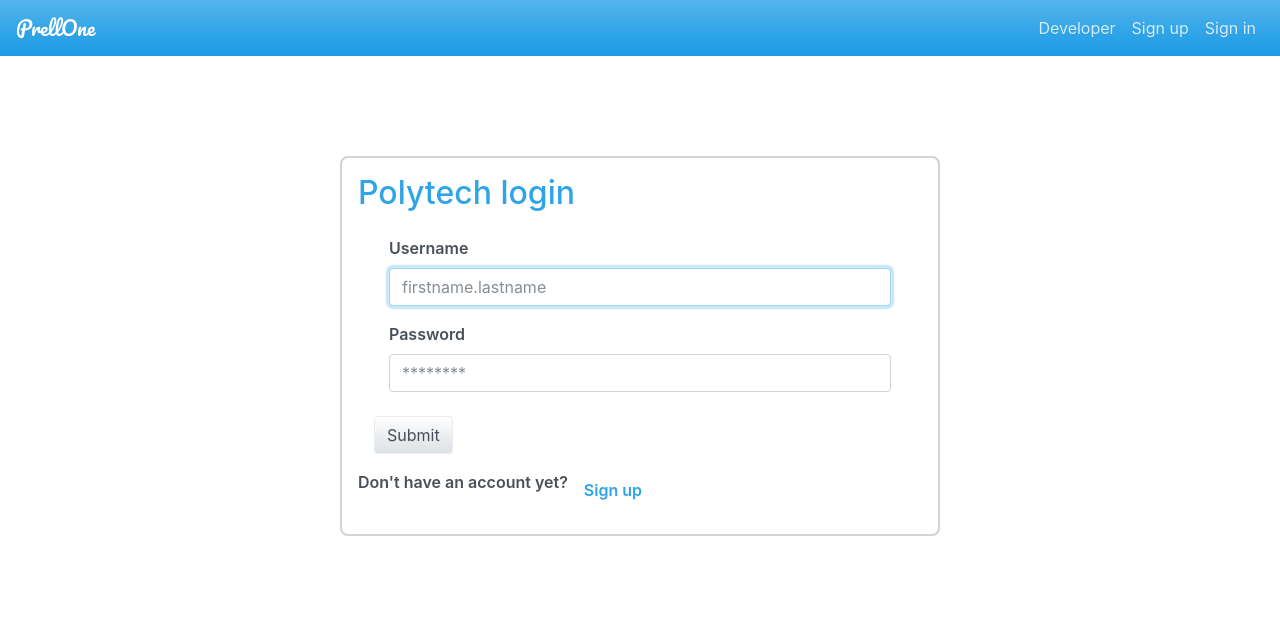
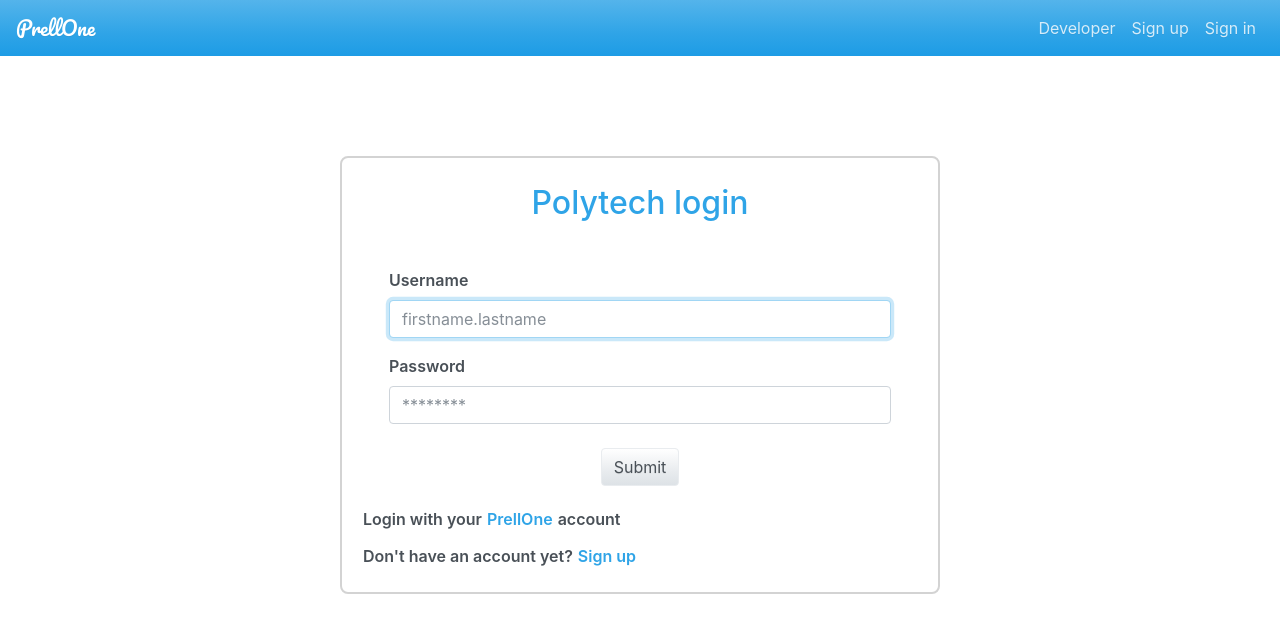
Before and after one commit to hardcoded/PrellOne-client, a React app: page /login/polytech in a window 1280 px wide. Built offline with nearby package versions, Linux system fonts and the light colour scheme; no server answers.

Commit message:
[update] Login form CSS update

```diff
--- a/src/components/Login.js
+++ b/src/components/Login.js
@@ -1,6 +1,6 @@
 import React from 'react'
 import { withRouter, Link } from 'react-router-dom'
-import { Alert, Container, Input, Button, Col, Form, FormGroup, Label } from 'reactstrap'
+import { Alert, Container, Input, Button, Col, Form, FormGroup, Label, Row } from 'reactstrap'
 
 class Login extends React.Component {
     constructor(props) {
@@ -35,15 +35,11 @@ class Login extends React.Component {
         catch (error) { }
     }
 
-    async ldapLogin() {
-        this.props.history.push('/login/polytech')
-    }
-
     render() {
         const { credential, password } = this.state
         return (
             <Container className="SignInUpForms">
-                <h2>PrellOne login</h2>
+                <h2 className="loginTitle">PrellOne login</h2>
                 <Form className="form">
                     {this.props.error &&
                         <Alert color="danger">
@@ -87,8 +83,12 @@ class Login extends React.Component {
                     </Col>
                     <Button onClick={this.submitForm} className="mt-2" >Submit</Button>
                 </Form>
-                <Button onClick={this.ldapLogin} className="mt-2" >Connect with Polytech account</Button>
-                <Label>Don't have an account yet? <Link className="nav-link" to="/register">Sign up</Link></Label>
+                <Row style={{ marginLeft: '5px', marginTop: '5px' }}>
+                    <Label>Login with your <Link style={{ padding: '0px', marginLeft: '5px', marginRight: '5px' }} to="/login/polytech"> Polytech </Link> account</Label>
+                </Row>
+                <Row style={{ marginLeft: '5px', marginTop: '5px' }}>
+                    <Label>Don't have an account yet? <Link style={{ padding: '0px', marginLeft: '5px', marginRight: '5px' }} to="/register"> Sign up </Link></Label>
+                </Row>
             </Container>
         );
     }
--- a/src/components/LoginLdap.js
+++ b/src/components/LoginLdap.js
@@ -1,6 +1,6 @@
 import React from 'react'
 import { withRouter, Link } from 'react-router-dom'
-import { Alert, Container, Input, Button, Col, Form, FormGroup, Label } from 'reactstrap'
+import { Alert, Container, Input, Button, Col, Form, FormGroup, Label, Row } from 'reactstrap'
 
 class LoginLdap extends React.Component {
     constructor(props) {
@@ -23,7 +23,7 @@ class LoginLdap extends React.Component {
     }
 
     keyDown(event) {
-       if (event.key === "Enter" && event.keyCode === 13) this.submitForm()
+        if (event.key === "Enter" && event.keyCode === 13) this.submitForm()
     }
 
     async submitForm() {
@@ -38,7 +38,7 @@ class LoginLdap extends React.Component {
         const { credential, password } = this.state
         return (
             <Container className="SignInUpForms">
-                <h2>Polytech login</h2>
+                <h2 className="loginTitle">Polytech login</h2>
                 <Form className="form">
                     {this.props.error &&
                         <Alert color="danger">
@@ -82,7 +82,12 @@ class LoginLdap extends React.Component {
                     </Col>
                     <Button onClick={this.submitForm} className="mt-2" >Submit</Button>
                 </Form>
-                <Label>Don't have an account yet? <Link className="nav-link" to="/register">Sign up</Link></Label>
+                <Row style={{ marginLeft: '5px', marginTop: '5px' }}>
+                    <Label>Login with your <Link style={{ padding: '0px', marginLeft: '5px', marginRight: '5px' }} to="/login"> PrellOne </Link> account</Label>
+                </Row>
+                <Row style={{ marginLeft: '5px', marginTop: '5px' }}>
+                    <Label>Don't have an account yet? <Link style={{ padding: '0px', marginLeft: '5px', marginRight: '5px' }} to="/register"> Sign up </Link></Label>
+                </Row>
             </Container>
         );
     }
--- a/src/main.scss
+++ b/src/main.scss
@@ -28,7 +28,7 @@
   }
 
   .SignInUpForms {
-    text-align: left;
+    text-align: center;
     padding: 1em;
     margin: 1em;
     border: 2px solid #d3d3d3;
@@ -77,3 +77,9 @@
     margin-bottom: 30px;
     text-align: center;
   }
+
+  .loginTitle {
+    margin-top: 10px;
+    margin-bottom: 30px;
+    text-align: center;
+  }
```
